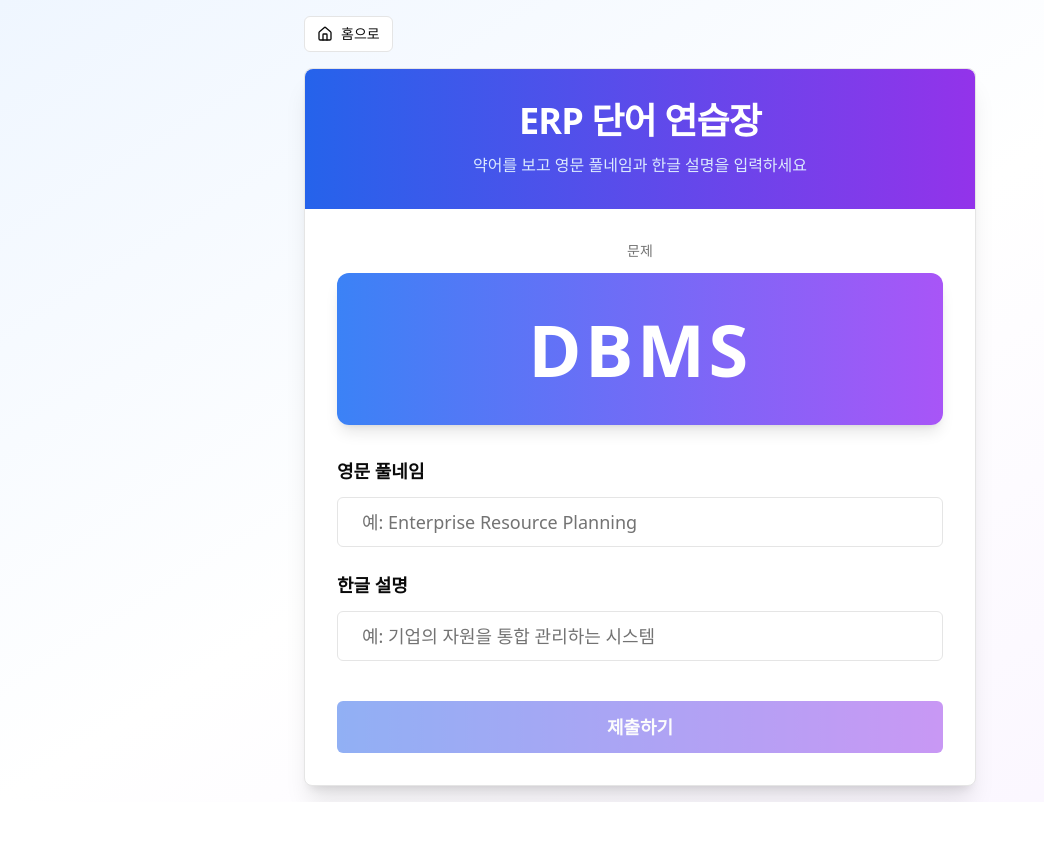
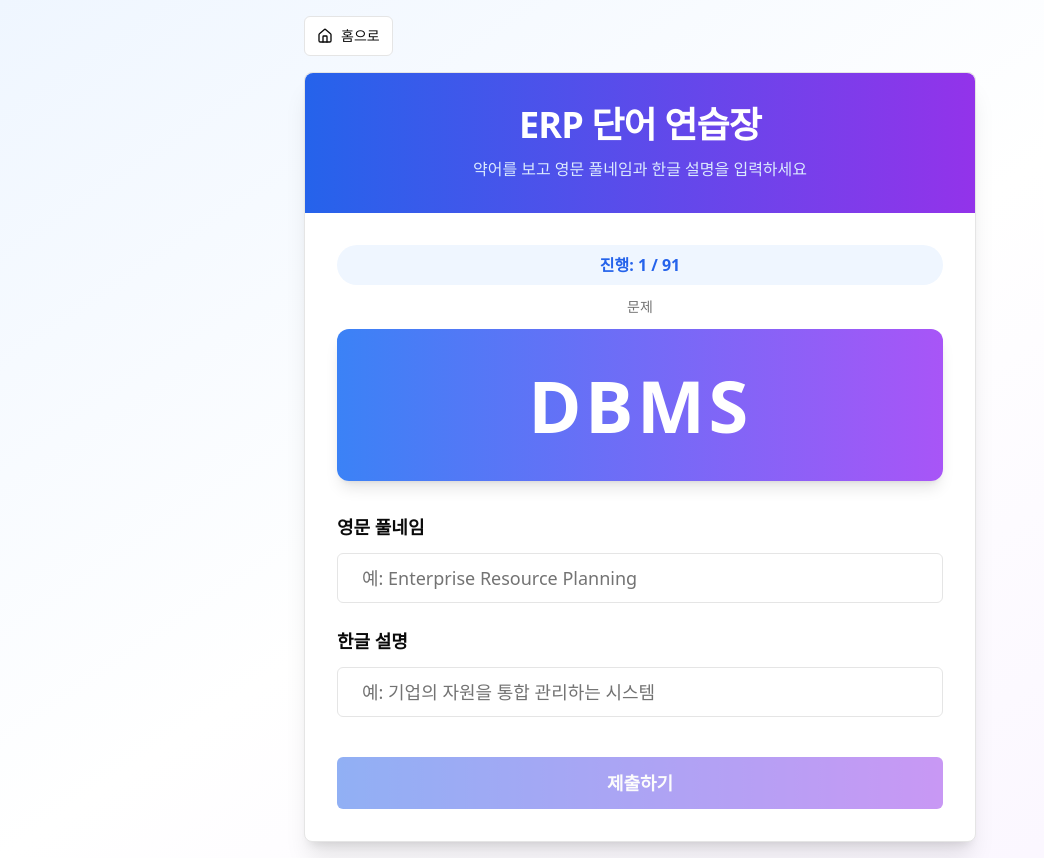
Before and after one commit to smu06030/erp-vocabulary-app, a Next.js app: page /quiz/random in a window 1280 px wide. Shown: the whole page, without its empty margins (0-1044 px from the left). Before the commit the page ends 802 px from the top, so only its background shows below. Built offline with nearby package versions, Linux system fonts and the light colour scheme.

Commit message:
feat: 진행상황 추적 및 무직위 퀴즈

```diff
--- a/src/app/quiz/random/page.tsx
+++ b/src/app/quiz/random/page.tsx
@@ -1,36 +1,133 @@
 "use client";
 
-import { useState } from "react";
+import { useState, useEffect } from "react";
 import { QuizCard } from "@/components/quiz-card";
 import { VocabularyItem } from "@/types/vocabulary";
-import { getRandomItem } from "@/lib/quiz";
+import { shuffleArray } from "@/lib/quiz";
 import vocabularyData from "../../../../erp.json";
 import { Button } from "@/components/ui/button";
-import { Home } from "lucide-react";
+import { Card, CardContent, CardHeader, CardTitle } from "@/components/ui/card";
+import { Home, RotateCw, List as ListIcon } from "lucide-react";
 import Link from "next/link";
 
 export default function RandomQuizPage() {
-  const [currentItem, setCurrentItem] = useState<VocabularyItem>(() =>
-    getRandomItem(vocabularyData as VocabularyItem[])
+  const [shuffledList, setShuffledList] = useState<VocabularyItem[] | null>(
+    null
   );
+  const [currentIndex, setCurrentIndex] = useState(0);
+  const [isCompleted, setIsCompleted] = useState(false);
+
+  useEffect(() => {
+    setShuffledList(shuffleArray(vocabularyData as VocabularyItem[]));
+  }, []);
+
+  if (!shuffledList) {
+    return (
+      <div className="min-h-screen flex items-center justify-center bg-gradient-to-br from-blue-50 via-white to-purple-50">
+        <div className="text-center">
+          <div className="text-lg text-muted-foreground">로딩 중...</div>
+        </div>
+      </div>
+    );
+  }
+
+  const totalCount = shuffledList.length;
+  const currentItem = shuffledList[currentIndex];
+  const progressText = `${currentIndex + 1} / ${totalCount}`;
 
   const handleNext = () => {
-    const newItem = getRandomItem(vocabularyData as VocabularyItem[]);
-    setCurrentItem(newItem);
+    if (currentIndex < totalCount - 1) {
+      setCurrentIndex(currentIndex + 1);
+    } else {
+      setIsCompleted(true);
+    }
   };
+
+  const handleRestart = () => {
+    window.location.reload();
+  };
+
+  if (isCompleted) {
+    return (
+      <div className="min-h-screen flex items-center justify-center bg-gradient-to-br from-blue-50 via-white to-purple-50 p-4">
+        <Card className="w-full max-w-2xl shadow-xl">
+          <CardHeader className="text-center space-y-4 bg-gradient-to-r from-green-600 to-teal-600 text-white rounded-t-lg py-12 px-4">
+            <div className="flex justify-center">
+              <div className="text-6xl">🎉</div>
+            </div>
+            <CardTitle className="text-2xl sm:text-4xl font-bold">
+              모든 문제를 완료했습니다!
+            </CardTitle>
+            <p className="text-lg sm:text-xl text-green-100">
+              수고하셨어요! 오늘도 성장했습니다.
+            </p>
+          </CardHeader>
+
+          <CardContent className="p-6 sm:p-8 space-y-6">
+            <div className="text-center space-y-2">
+              <p className="text-2xl sm:text-3xl font-bold text-green-600">
+                {totalCount}개 완료
+              </p>
+              <p className="text-sm sm:text-base text-muted-foreground">
+                모든 ERP 용어를 학습하셨습니다
+              </p>
+            </div>
+
+            <div className="space-y-3">
+              <Button
+                onClick={handleRestart}
+                className="w-full text-base sm:text-lg py-5 sm:py-6 min-h-[52px] bg-gradient-to-r from-blue-600 to-purple-600 hover:from-blue-700 hover:to-purple-700 font-semibold"
+                size="lg"
+              >
+                <RotateCw className="w-5 h-5 mr-2" />
+                다시 시작하기
+              </Button>
+
+              <Link href="/list" className="block">
+                <Button
+                  variant="outline"
+                  className="w-full text-base sm:text-lg py-5 sm:py-6 min-h-[52px] border-2 font-semibold"
+                  size="lg"
+                >
+                  <ListIcon className="w-5 h-5 mr-2" />
+                  전체 용어 보기
+                </Button>
+              </Link>
+
+              <Link href="/" className="block">
+                <Button
+                  variant="ghost"
+                  className="w-full text-base sm:text-lg py-5 sm:py-6 min-h-[52px]"
+                  size="lg"
+                >
+                  <Home className="w-5 h-5 mr-2" />
+                  홈으로
+                </Button>
+              </Link>
+            </div>
+          </CardContent>
+        </Card>
+      </div>
+    );
+  }
 
   return (
     <div className="min-h-screen flex items-center justify-center bg-gradient-to-br from-blue-50 via-white to-purple-50 p-4">
       <div className="w-full max-w-2xl space-y-4">
-        <div className="flex justify-start">
+        <div className="flex justify-between items-center">
           <Link href="/">
-            <Button variant="outline" size="sm" className="gap-2">
+            <Button variant="outline" size="sm" className="gap-2 min-h-[40px]">
               <Home className="w-4 h-4" />
               홈으로
             </Button>
           </Link>
         </div>
-        <QuizCard item={currentItem} mode="random" onNext={handleNext} />
+        <QuizCard
+          item={currentItem}
+          mode="random"
+          onNext={handleNext}
+          progress={progressText as string}
+        />
       </div>
     </div>
   );
--- a/src/components/quiz-card.tsx
+++ b/src/components/quiz-card.tsx
@@ -20,9 +20,16 @@ interface QuizCardProps {
   mode: "random" | "selected";
   onNext?: () => void;
   onBackToList?: () => void;
+  progress?: string;
 }
 
-export function QuizCard({ item, mode, onNext, onBackToList }: QuizCardProps) {
+export function QuizCard({
+  item,
+  mode,
+  onNext,
+  onBackToList,
+  progress,
+}: QuizCardProps) {
   const [userAnswer, setUserAnswer] = useState<QuizAnswer>({
     fullname: "",
     description: "",
@@ -91,6 +98,11 @@ export function QuizCard({ item, mode, onNext, onBackToList }: QuizCardProps) {
 
       <CardContent className="space-y-6 sm:space-y-8 p-4 sm:p-6 md:p-8">
         <div className="text-center space-y-3">
+          {progress && (
+            <div className="text-sm sm:text-base font-semibold text-blue-600 bg-blue-50 px-4 py-2 rounded-full">
+              진행: {progress}
+            </div>
+          )}
           <p className="text-xs sm:text-sm text-muted-foreground font-medium">
             문제
           </p>
--- a/src/lib/quiz.ts
+++ b/src/lib/quiz.ts
@@ -3,6 +3,15 @@ import { VocabularyItem, QuizAnswer, QuizResult } from "@/types/vocabulary";
 export function getRandomItem(items: VocabularyItem[]): VocabularyItem {
   const randomIndex = Math.floor(Math.random() * items.length);
   return items[randomIndex];
+}
+
+export function shuffleArray<T>(array: T[]): T[] {
+  const shuffled = [...array];
+  for (let i = shuffled.length - 1; i > 0; i--) {
+    const j = Math.floor(Math.random() * (i + 1));
+    [shuffled[i], shuffled[j]] = [shuffled[j], shuffled[i]];
+  }
+  return shuffled;
 }
 
 export function getItemById(
```
